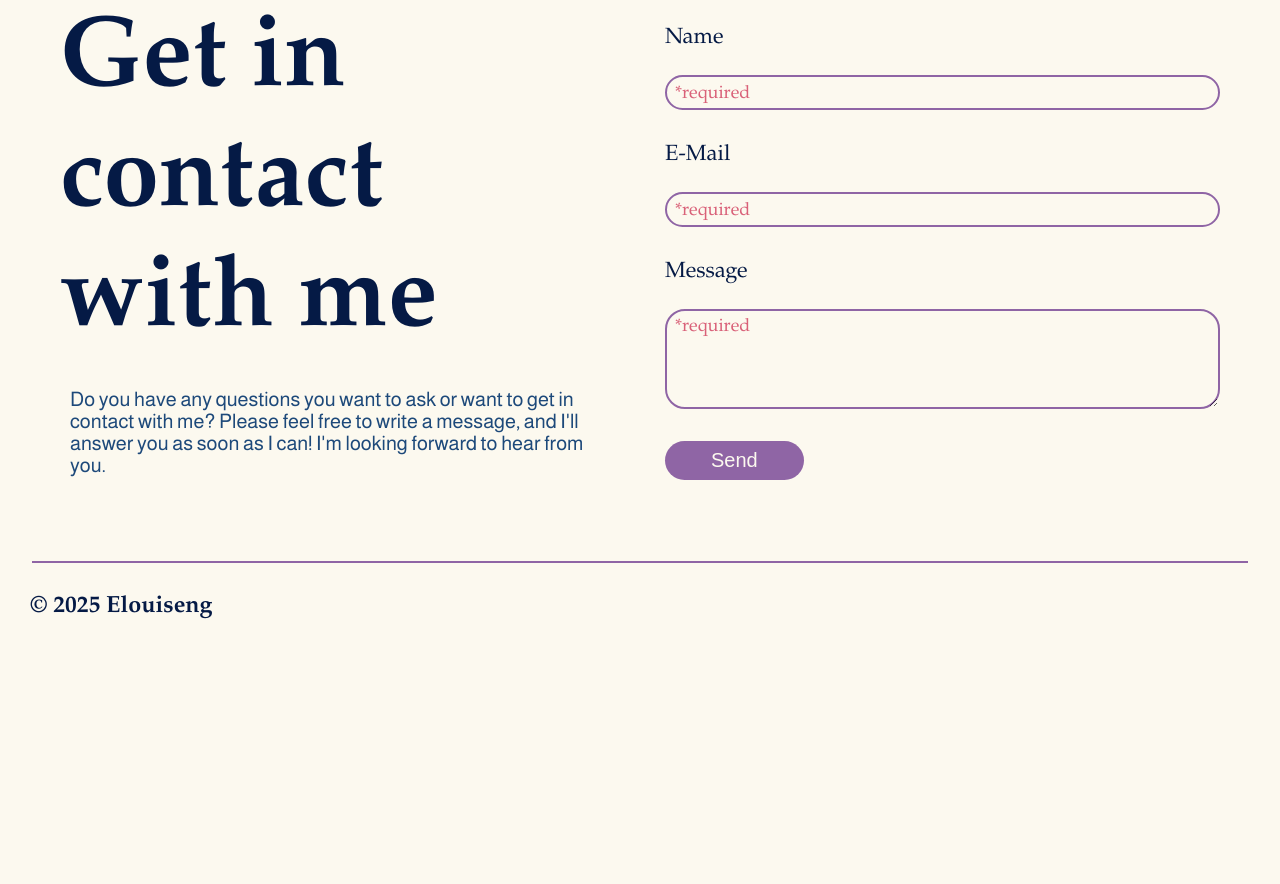
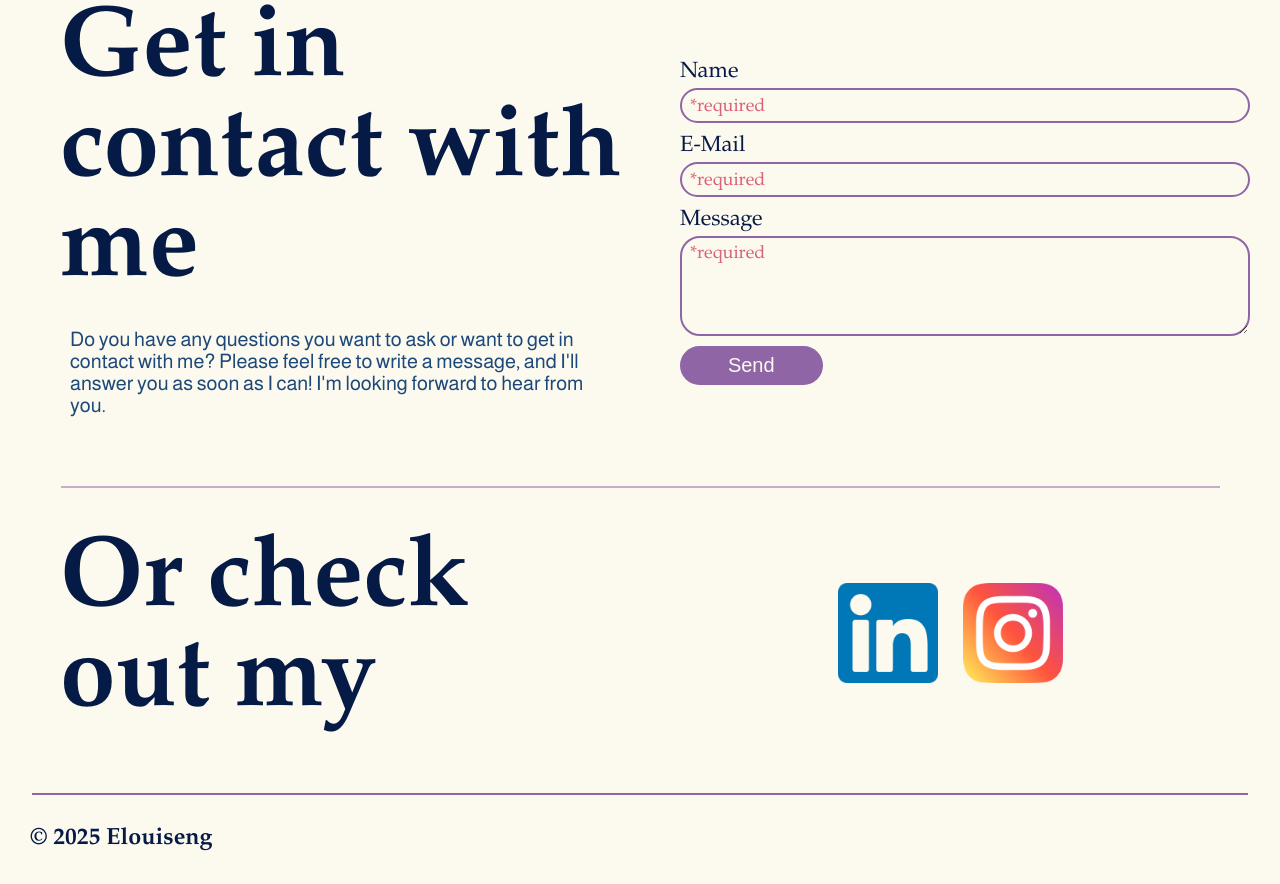
Before and after one commit to Elouiseng/elouiseng.github.io, a plain HTML site: page index.html in a window 1280 px wide. Shown: the part 490-1374 px from the top of the page. Before the commit the page ends 1142 px from the top, so only its background shows below. Drawn offline with Linux system fonts and the light colour scheme.

Commit message:
two functional sociel media links; 	(•⩊•)

```diff
--- a/css/styles.css
+++ b/css/styles.css
@@ -125,17 +125,19 @@ header .header-nav a:focus {
 	color: red;
 }
 
-/*---Contact--------------------*/
-
-.main-index .div-contact {
+.main-index .div-contact, .main-index .div-socialmedia {
 	margin: 15px;
 	padding: 15px;
-	width: inherit;
+	width: 100%;
 	display: flex;
 	flex-direction: row;
+	align-items: center;
 	justify-content: space-between;
 	gap: 50px;
+	box-sizing: border-box;
 }
+
+/*---Contact--------------------*/
 
 .div-contact .contact-section-text, .div-contact .contact-form {
 	flex: 1;
@@ -143,6 +145,8 @@ header .header-nav a:focus {
 
 .div-contact .contact-section-text h1 {
 	font-size: 5rem;
+	margin: 0;
+	line-height: 1;
 }
 
 .div-contact .contact-section-text p {
@@ -221,6 +225,46 @@ header .header-nav a:focus {
 	background-color: white;
 }
 
+/*---Social Media Notice------------------*/
+
+.div-socialmedia .socialmedia-section-text {
+	flex: 1;
+}
+
+.div-socialmedia .socialmedia-section-text h1 {
+	font-size: 5rem;
+	margin: 0;
+	line-height: 1;
+	word-break: break-word;
+}
+
+.div-socialmedia .icon-links {
+	padding: 0 30px;
+	display: flex;
+	flex-wrap: wrap;
+	align-items: center;
+	justify-content: center;
+	gap: 25px;
+	flex: 1;
+}
+
+.div-socialmedia .icon-links a {
+	display: inline-block; /* makes it shrink-wrap the img */
+	padding: 0;
+	margin: 0;
+	line-height: 0;
+	flex: 0 1 auto;
+	max-width: 100px; /* Adjust as needed */
+	aspect-ratio: 1/1; /* Keep icons square */
+}
+
+.div-socialmedia .icon-links a img {
+	display: block;
+	width: 100%;
+	height: auto;
+	object-fit: contain;
+}
+
 /* #endregion MAIN-INDEX */
 
 
@@ -283,7 +327,8 @@ header .header-nav a:focus {
     left: 0;
     background: url('../pics/under_construction_gag.jpg') center center / cover no-repeat; /*Default placeholder image*/
     opacity: 0.4;
-    transition: opacity 0.3s ease;
+    transition: opacity 0.4s ease;
+	transition: transform .7s;
     z-index: 1;				/*Place it behind the link's text*/
 	border-radius: inherit;
 }
@@ -293,6 +338,7 @@ header .header-nav a:focus {
 */
 .main-projects a:hover::before {
     opacity: 0.65;
+	transform: scale(1.15);
 }
 
 /*
--- a/index.html
+++ b/index.html
@@ -60,6 +60,21 @@
 			</form>
 		</div>
 
+		<hr class="inner-seperation-line">
+
+		<div class="div-socialmedia">
+			<section class="socialmedia-section-text">
+				<h1>Or check out my</h1>
+			</section>
+
+			<section class="icon-links">
+				<a href="https://www.linkedin.com/in/ela-louise-glatzeder-8292942a6/" title="LinkedIn" target="_blank"><img src="./pics/linkedin_icon.png" alt="LinkedIn Icon"></a>
+				<a href="https://www.instagram.com/_elouiseng_/" title="Instagram" target="_blank"><img src="./pics/instagram_icon.png" alt="Instagram Icon"></a>
+				<!--<a href="" title="" target=""><img src="" alt=""></a>
+				<a href="" title="" target=""><img src="" alt=""></a>-->
+			</section>
+		</div>
+
 	</main>
 
 	<my-footer></my-footer>
```
Also changed, not shown: pics/instagram_icon.png (added), pics/linkedin_icon.png (added).
